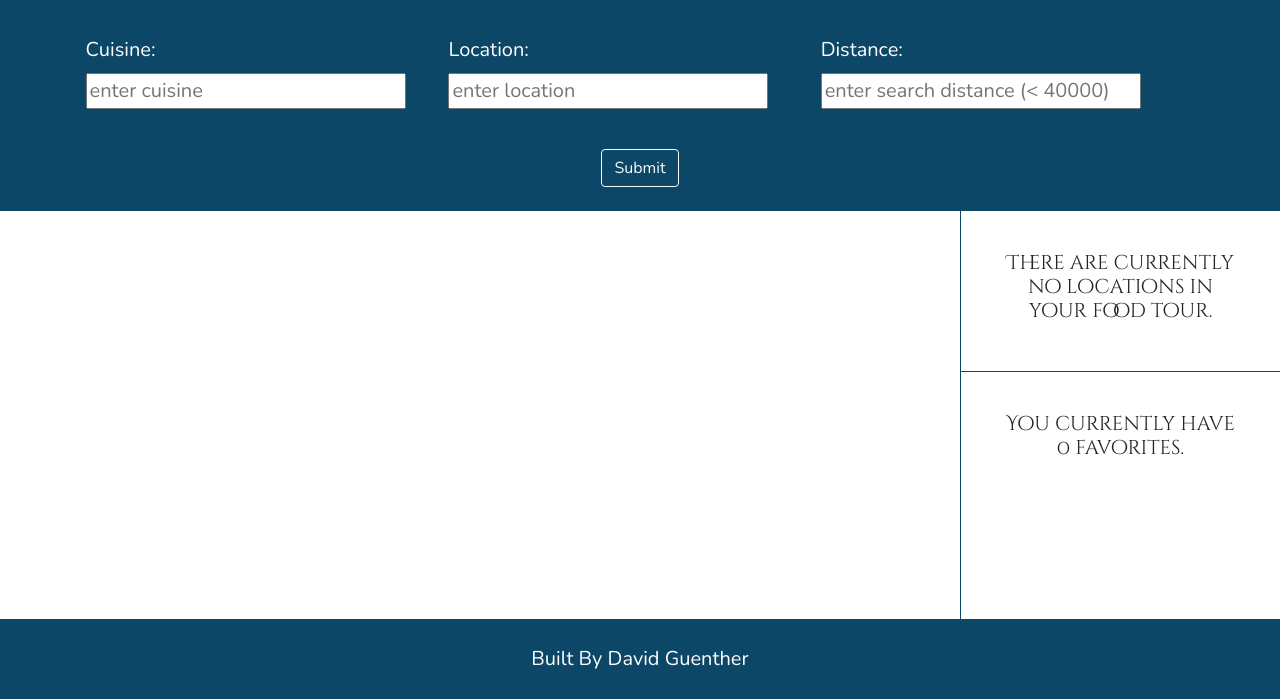
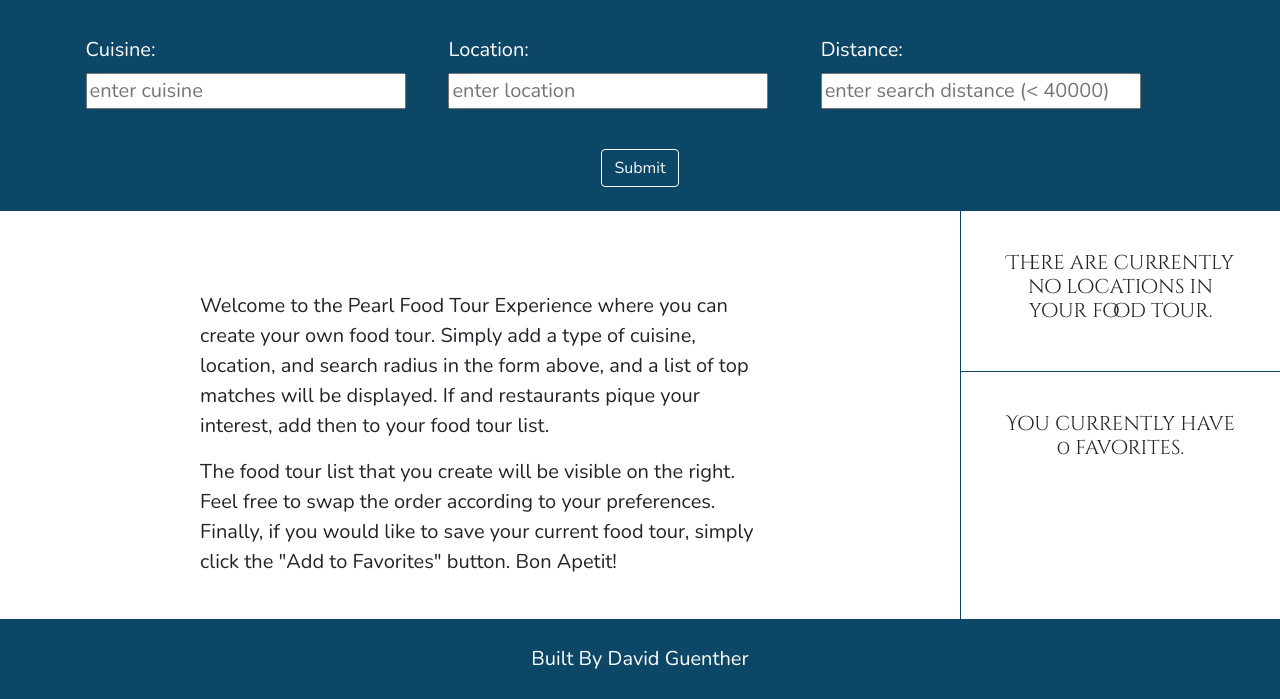
Before and after one commit to DcguentherATX/fullstack-code-challenge, a React app: page / in a window 1280 px wide. Shown: the part 101-800 px from the top of the page. Built offline with nearby package versions, Linux system fonts and the light colour scheme.

Commit message:
Added Welcome Message

```diff
--- a/src/app.css
+++ b/src/app.css
@@ -153,6 +153,22 @@ label {
 
 .sidebar {
     border-left: .1rem var(--primary-color) solid;
+}
+
+/* Welcome */
+
+.welcome {
+    display: flex;
+    flex-direction: column;
+    width: 100%;
+    height: 100%;
+    align-items: center;
+    justify-content: center;
+    padding-top: 4em;
+}
+
+.welcome p {
+    max-width: 35rem;
 }
 
 /* Card Deck Container */
--- a/src/components/App.js
+++ b/src/components/App.js
@@ -37,6 +37,7 @@ class App extends Component {
         this.swap = this.swap.bind(this);
         this.deleteCrawlItem = this.deleteCrawlItem.bind(this);
         this.clearTour = this.clearTour.bind(this);
+        this.showRestaurants = this.showRestaurants.bind(this);
     }
 
     handleChange(e) {
@@ -140,6 +141,32 @@ class App extends Component {
             crawl: crawl
         })
         this.getCrawl();
+    }
+
+    // determines whether welcome message or restaurant list is displayed
+
+    showRestaurants() {
+        if (this.state.restaurants.length > 0) {
+            return (
+                <Restaurants restaurants={this.state.restaurants} location={this.state.location} cuisine={this.state.cuisine} addToCrawl={this.addToCrawl} />
+            )
+        } else {
+            return (
+                <div className="welcome">
+                    <p>
+                        Welcome to the Pearl Food Tour Experience where you can create your own food tour.
+                        Simply add a type of cuisine, location, and search radius in the form above, and
+                        a list of top matches will be displayed.  If and restaurants pique your interest,
+                        add then to your food tour list.
+                    </p>
+                    <p>
+                        The food tour list that you create will be visible on the right.  Feel free to swap
+                        the order according to your preferences.  Finally, if you would like to save your
+                        current food tour, simply click the "Add to Favorites" button.  Bon Apetit!
+                    </p>
+                </div>
+            )
+        }
     }
 
     // updates the number of locations in the crawl
@@ -301,8 +328,8 @@ class App extends Component {
                                         <Sort restaurants={this.state.restaurants} sortResults={this.sortResults} />
                                     </div>
                                 </div>
-                                <div>
-                                    <Restaurants restaurants={this.state.restaurants} location={this.state.location} cuisine={this.state.cuisine} addToCrawl={this.addToCrawl} />
+                                <div className="restaurant-container">
+                                    {this.showRestaurants()}
                                 </div>
                             </div>
                             <div className="sidebar">
--- a/src/components/RestaurantModal.js
+++ b/src/components/RestaurantModal.js
@@ -1,6 +1,7 @@
 import React from 'react';
 import { Modal, Button, Container, Row, Col } from 'react-bootstrap';
 import StarRatings from 'react-star-ratings';
+import convertToDollars from '../util';
 
 const RestaurantModal = ({ show, onHide, restaurant, handleClose, addToCrawl}) => {
     // console.log(addToCrawl);
@@ -53,7 +54,7 @@ const RestaurantModal = ({ show, onHide, restaurant, handleClose, addToCrawl}) =
                                 </div>
                                 <div className="modal-info">
                                     <h6>Price: </h6>
-                                        <span>{restaurant.price}</span>
+                                        <span>{convertToDollars(restaurant.price)}</span>
                                 </div>
                                 <div className="modal-info">
                                     <h6>Phone: </h6>
```
